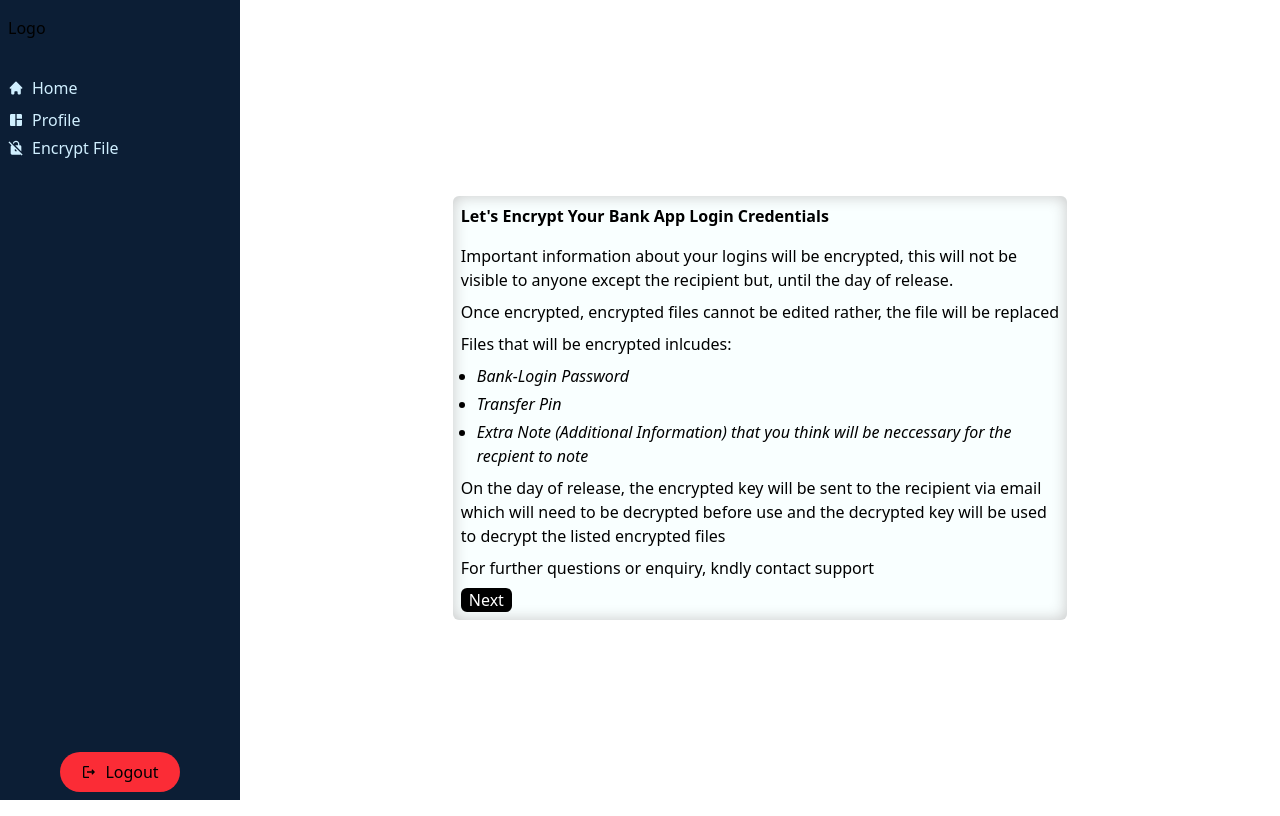
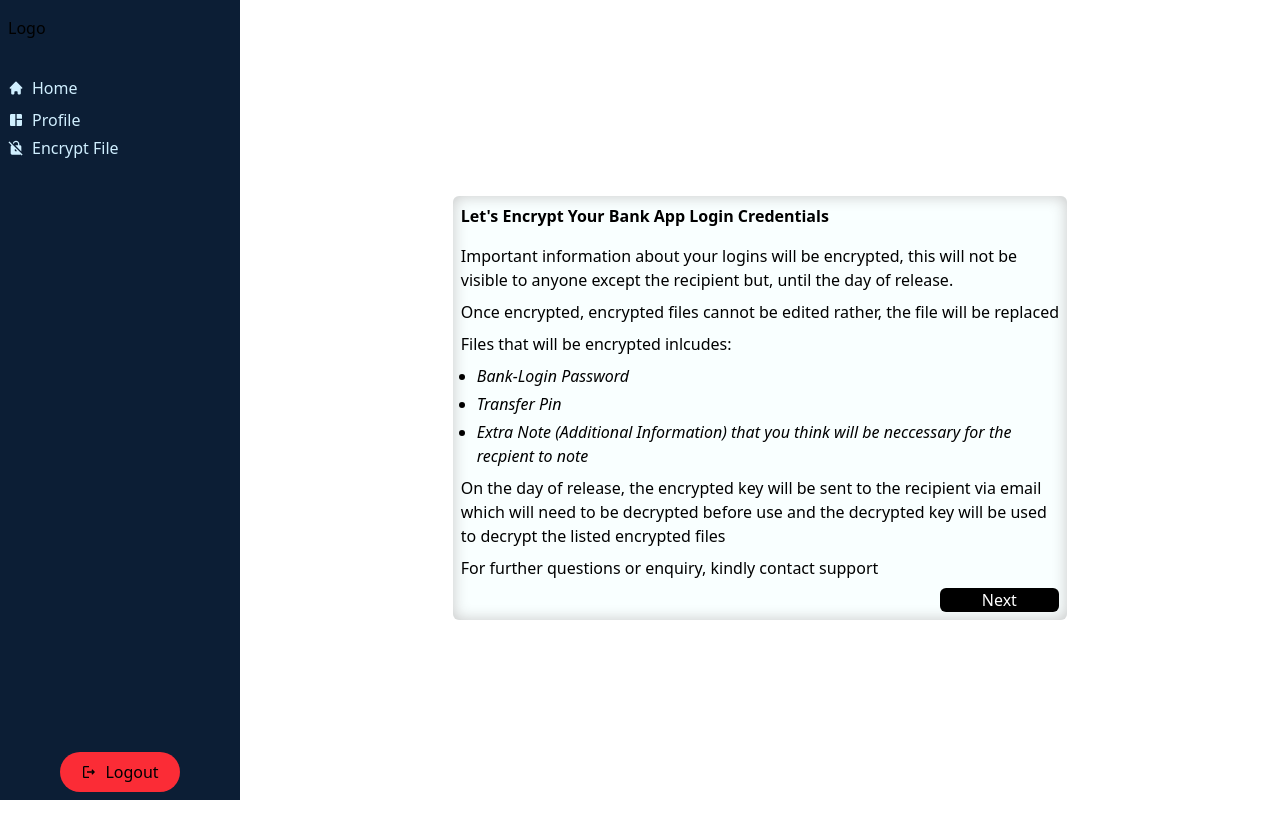
Before and after one commit to Emmynando/immortal, a React (Vite) app: page /bank-app in a window 1280 px wide. Built offline with nearby package versions, Linux system fonts and the light colour scheme; no server answers.

Commit message:
first animation

```diff
--- a/src/component/Layout/Encryption/BankApp.tsx/BankApp-credentials.tsx
+++ b/src/component/Layout/Encryption/BankApp.tsx/BankApp-credentials.tsx
@@ -10,6 +10,8 @@ import {
   validateEmailField,
   validatePhoneField,
 } from "../../../../constants/helpers";
+import MotionComponent from "../../../UI/framer-motion/MotionComp";
+import { AnimatePresence } from "framer-motion";
 
 type BankFormKeys = keyof typeof initialFormData;
 const initialFormData = {
@@ -148,9 +150,11 @@ export default function BankAppCredentials() {
     }
   }
   return (
+    <AnimatePresence>
       <main className="w-full">
         <div>
           <h2>Bank app credentials </h2>
+          {/* <MotionComponent as="div"> */}
           <form
             className="grid md:grid-cols-2 gap-2 space-y-4 w-full"
             onSubmit={handleEncryptFile}
@@ -226,7 +230,9 @@ export default function BankAppCredentials() {
               {isLoading ? "encrypting..." : "Encrypt File"}
             </SubmitButton>
           </form>
+          {/* </MotionComponent> */}
         </div>
       </main>
+    </AnimatePresence>
   );
 }
--- a/src/component/Layout/Encryption/EncryptPreview.tsx
+++ b/src/component/Layout/Encryption/EncryptPreview.tsx
@@ -1,4 +1,8 @@
+import { AnimatePresence } from "framer-motion";
 import type { Dispatch, SetStateAction } from "react";
+import MotionComponent from "../../UI/framer-motion/MotionComp";
+import { slideUp } from "../../UI/framer-motion/motion";
+import SubmitButton from "../../UI/elements/SubmitButton";
 
 interface EncryptPreviewInterface {
   setCurrentView: Dispatch<SetStateAction<"preview" | "bank-app-encryption">>;
@@ -8,6 +12,14 @@ export default function EncryptPreview({
   setCurrentView,
 }: EncryptPreviewInterface) {
   return (
+    <AnimatePresence>
+      <MotionComponent
+        as="div"
+        variants={slideUp}
+        initial="initial"
+        animate="animate"
+        transition={{ type: "spring" }}
+      >
         <main className="h-screen flex flex-col items-center justify-center">
           <section className="bg-[#f9ffff] w-[60%] p-2 rounded-md shadow-[inset_0_0_15px_0_rgb(199,199,199)]">
             <h2 className="mb-4 font-bold">
@@ -15,14 +27,14 @@ export default function EncryptPreview({
             </h2>
             <div className="space-y-2  ">
               <p>
-            Important information about your logins will be encrypted, this will
-            not be visible to anyone except the recipient but, until the day of
-            release.
+                Important information about your logins will be encrypted, this
+                will not be visible to anyone except the recipient but, until
+                the day of release.
               </p>
 
               <p>
-            Once encrypted, encrypted files cannot be edited rather, the file
-            will be replaced
+                Once encrypted, encrypted files cannot be edited rather, the
+                file will be replaced
               </p>
 
               <p className="font-medium mt-2">
@@ -39,19 +51,24 @@ export default function EncryptPreview({
 
               <p>
                 On the day of release, the encrypted key will be sent to the
-            recipient via email which will need to be decrypted before use and
-            the decrypted key will be used to decrypt the listed encrypted files
+                recipient via email which will need to be decrypted before use
+                and the decrypted key will be used to decrypt the listed
+                encrypted files
               </p>
 
-          <p> For further questions or enquiry, kndly contact support </p>
-          <button
+              <p> For further questions or enquiry, kindly contact support </p>
+              <div className="w-[20%] ml-auto">
+                <SubmitButton
                   onClick={() => setCurrentView("bank-app-encryption")}
-            className="w-max ml-auto bg-black text-white px-2 rounded-md "
+                  containerclass="w-full ml-auto bg-black text-white px-2 rounded-md !py-0"
                 >
                   Next
-          </button>
+                </SubmitButton>
+              </div>
             </div>
           </section>
         </main>
+      </MotionComponent>
+    </AnimatePresence>
   );
 }
--- a/src/component/UI/elements/SubmitButton.tsx
+++ b/src/component/UI/elements/SubmitButton.tsx
@@ -1,6 +1,7 @@
+import { motion } from "framer-motion";
 interface SubmitButtonProps {
   isDisabled?: boolean;
-  isLoading: boolean;
+  isLoading?: boolean;
   children: React.ReactNode;
   onClick?: () => void;
   containerclass?: string;
@@ -12,7 +13,7 @@ export default function SubmitButton({
   containerclass,
 }: SubmitButtonProps) {
   return (
-    <button
+    <motion.button
       className={`px-2 rounded-md w-full py-4 font-semibold cursor-pointer ${containerclass} ${
         isLoading
           ? "text-gray-400 bg-[#474752]"
@@ -21,8 +22,9 @@ export default function SubmitButton({
       disabled={isLoading}
       type="submit"
       onClick={onClick}
+      whileTap={{ scale: 0.9 }}
     >
       {children}
-    </button>
+    </motion.button>
   );
 }
--- a/src/component/UI/elements/TextInputFields.tsx
+++ b/src/component/UI/elements/TextInputFields.tsx
@@ -1,3 +1,5 @@
+import MotionComponent from "../framer-motion/MotionComp";
+
 export interface ITextAreaProps {
   name: string;
   id: string;
--- /dev/null
+++ b/src/component/UI/framer-motion/MotionComp.tsx
@@ -0,0 +1,93 @@
+import React from "react";
+import {
+  motion,
+  useReducedMotion,
+  type Variants,
+  type HTMLMotionProps,
+  type SVGMotionProps,
+} from "framer-motion";
+// List of HTML elements from Framer Motion's types
+type HTMLElements = keyof React.JSX.IntrinsicElements extends infer K
+  ? K extends keyof React.JSX.IntrinsicElements
+    ? React.JSX.IntrinsicElements[K] extends React.DetailedHTMLProps<
+        React.HTMLAttributes<HTMLElement>,
+        HTMLElement
+      >
+      ? K
+      : never
+    : never
+  : never;
+
+// List of SVG elements
+type SVGElements = keyof React.JSX.IntrinsicElements extends infer K
+  ? K extends keyof React.JSX.IntrinsicElements
+    ? React.JSX.IntrinsicElements[K] extends React.SVGProps<SVGElement>
+      ? K
+      : never
+    : never
+  : never;
+
+export interface IMotionComponentProps {
+  as?: keyof React.JSX.IntrinsicElements;
+  variants?: Variants;
+  className?: string;
+  href?: string;
+  src?: string;
+  children?: React.ReactNode;
+}
+
+type MotionProps<T extends keyof React.JSX.IntrinsicElements> =
+  T extends HTMLElements
+    ? HTMLMotionProps<T>
+    : T extends SVGElements
+    ? SVGMotionProps<T>
+    : never;
+
+const MotionComponent = <T extends keyof React.JSX.IntrinsicElements = "div">({
+  as = "div" as T,
+  variants,
+  children,
+  className,
+  href,
+  src,
+  ...rest
+}: IMotionComponentProps & MotionProps<T>) => {
+  const shouldReduceMotion = useReducedMotion();
+  const Component = motion[as as keyof typeof motion] as React.ElementType;
+
+  return (
+    <Component
+      className={className}
+      href={href}
+      src={src}
+      variants={shouldReduceMotion ? { visible: { opacity: 1 } } : variants}
+      initial="hidden"
+      whileInView="visible"
+      viewport={{ once: true, amount: 0.8 }}
+      {...rest}
+    >
+      {children}
+    </Component>
+  );
+};
+
+export default MotionComponent;
+
+// export interface IMotionComponentProps extends HTMLMotionProps<"div"> {
+//   as?: keyof React.JSX.IntrinsicElements;
+//   variants?: Variants;
+//   className?: string;
+//   href?: string;
+//   src?: string;
+//   //   children?: React.JSX.Element | React.JSX.Element[];
+//   children?: React.ReactNode;
+// }
+
+// type MotionComponentKey = keyof typeof motion;
+
+// type MotionProps<T extends keyof React.JSX.IntrinsicElements> =
+//   T extends keyof React.HTMLElementType
+//     ? HTMLMotionProps<T>
+//     : T extends keyof React.SVGElementType
+//     ? SVGMotionProps<T>
+//     : never;
--- /dev/null
+++ b/src/component/UI/framer-motion/motion.ts
@@ -0,0 +1,132 @@
+export const fadeInVariants = (
+  direction: string,
+  delay: number,
+  duration: number
+) => ({
+  hidden: {
+    opacity: 0,
+    x: direction === "left" ? 50 : direction === "right" ? -50 : 0,
+    y: direction === "up" ? 50 : direction === "down" ? -50 : 0,
+  },
+  visible: {
+    opacity: 1,
+    x: 0,
+    y: 0,
+    transition: { delay, type: "tween", ease: "easeOut", duration },
+  },
+});
+
+export const zoomInVariants = (delay: number, duration: number) => ({
+  hidden: {
+    opacity: 0,
+    scale: 0.8,
+    y: "-58%",
+  },
+  visible: {
+    opacity: 1,
+    scale: 1,
+    y: "0",
+    transition: { delay, type: "spring", bounce: 0.3, duration },
+  },
+});
+
+export const staggerContainer = {
+  hidden: {},
+  visible: {
+    transition: {
+      when: "beforeChildren",
+      staggerChildren: 0.2,
+    },
+  },
+};
+
+export const textVariants = {
+  hidden: {
+    opacity: 0,
+    y: -10,
+  },
+  visible: {
+    opacity: 1,
+    y: 0,
+    transition: {
+      duration: 0.6,
+      type: "spring",
+      damping: 20,
+      stiffness: 100,
+    },
+  },
+};
+
+export const simpleAnimationVariants = {
+  hidden: {
+    opacity: 0,
+    y: -10,
+  },
+  visible: {
+    opacity: 1,
+    y: 0,
+    transition: {
+      duration: 0.5,
+    },
+  },
+};
+
+// export const  typingTextVariants = (index: number) => ({
+//     hidden: {
+//         opacity: 0,
+//     },
+//     visible: {
+//         opacity: 1,
+//         transition: {
+//             duration: 0.5,
+//             delay: index /10
+//         },
+//     },
+// });
+
+//  Sidebar animation starts
+export const framerSidebarBackground = {
+  hidden: { opacity: 0 },
+  visible: { opacity: 1 },
+  exit: { opacity: 0, transition: { delay: 0.2 } },
+  transition: { duration: 0.3 },
+};
+
+export const framerSidebarPanel = {
+  hidden: { x: 50 },
+  visible: {
+    x: 0,
+    transition: { duration: 0.3 },
+  },
+  exit: { x: 50 },
+};
+
+export const framerDelaySlide = (delay: number) => ({
+  hidden: { opacity: 0, x: -50 },
+  visible: {
+    x: 0,
+    opacity: 1,
+    transition: {
+      delay: 0.5 + delay / 10,
+    },
+  },
+});
+
+export const framerIcon = {
+  hidden: { scale: 0 },
+  visible: {
+    scale: 1,
+    transition: {
+      type: "spring",
+      stiffness: 260,
+      damping: 20,
+      delay: 1.5,
+    },
+  },
+};
+
+export const slideUp = {
+  initial: { y: 100, opacity: 0 },
+  animate: { y: 0, opacity: 1 },
+  transition: { delay: 0.2, duration: 1, ease: "easeIn" },
+};
```
Lines whose indentation alone changed are shown as unchanged.
